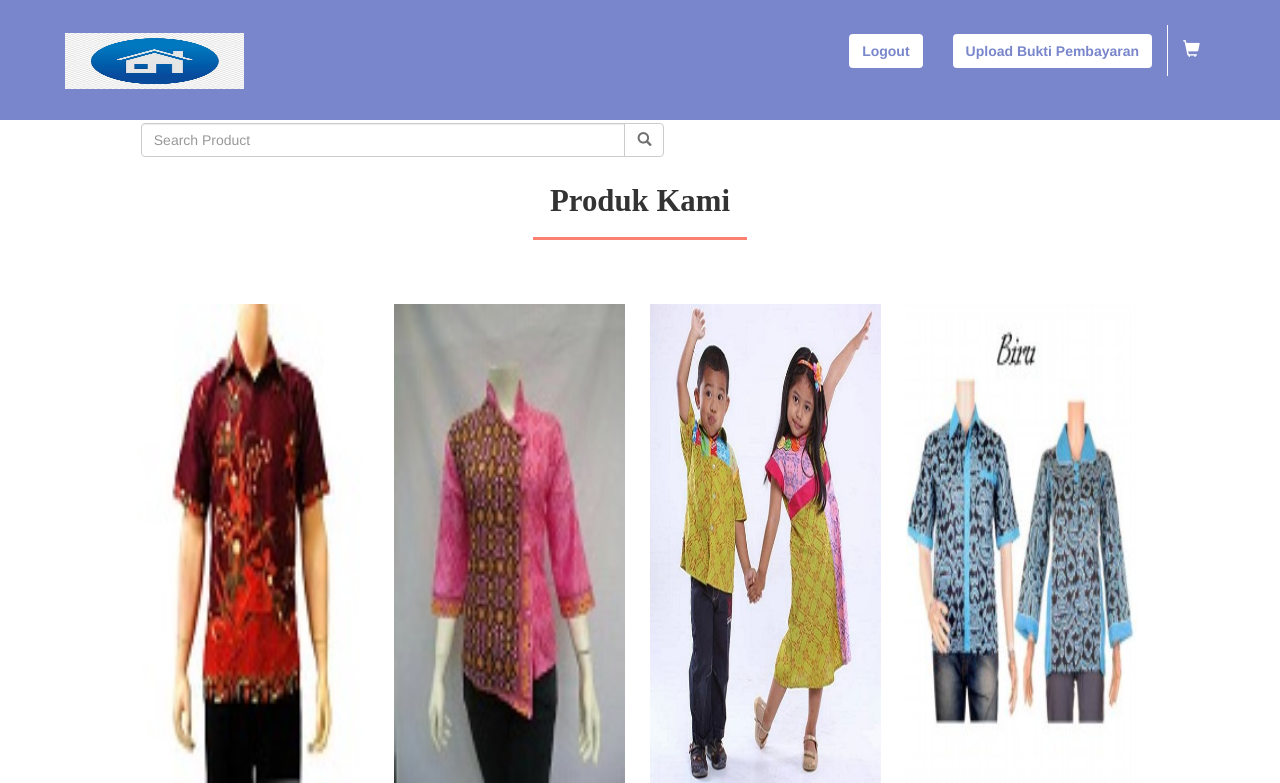
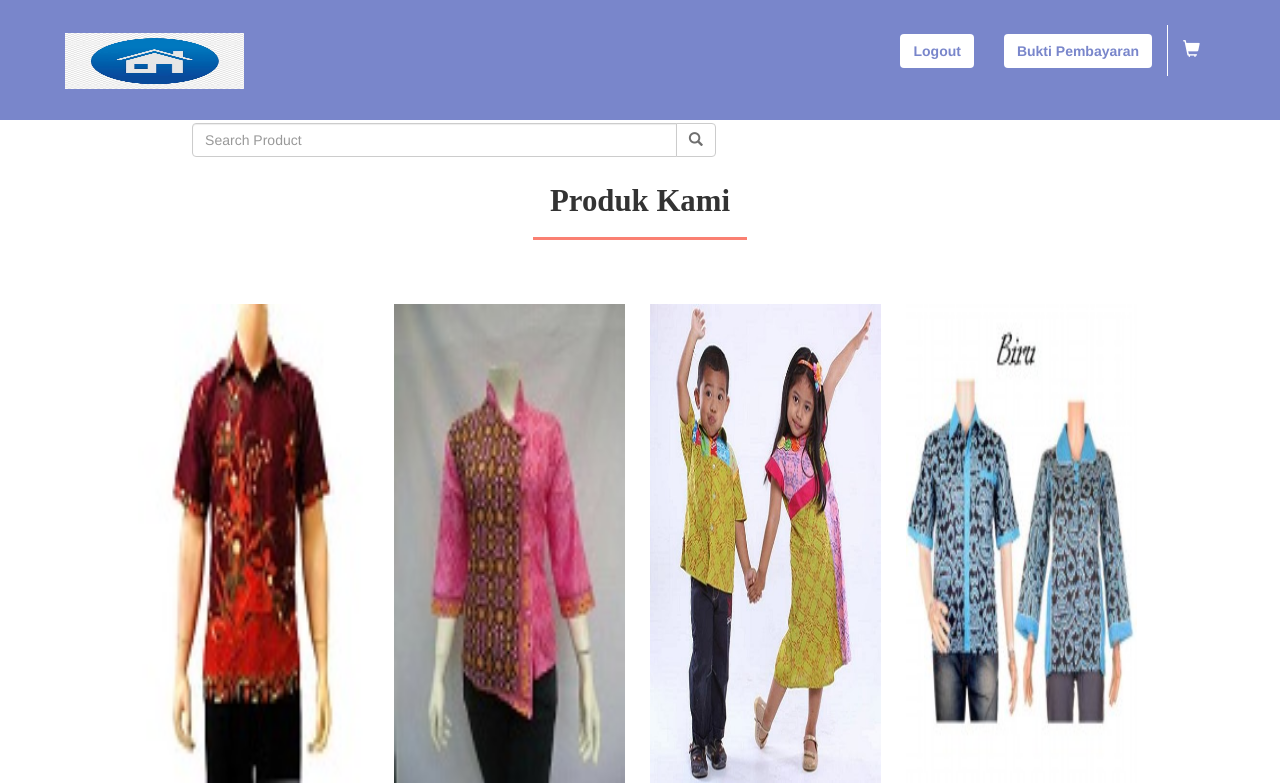
Before and after one commit to ihsan946/D-JCollection, a PHP site: page /home.php in a window 1280 px wide. Shown: the top 783 px of the page. Run offline with PHP 8.4, Linux system fonts and the light colour scheme; a user stored in the database is signed in; data comes from the database, SQL or seed files in the repository.

Commit message:
rubah tulisan upload bukti pembayaran menjadi bukti pembayaran

```diff
--- a/component/nav.php
+++ b/component/nav.php
@@ -38,7 +38,7 @@
             background-color: white;"><b>Logout</b></button></a>
             <li>
                 <a href="proses/upload_tf.php"><button class="btn navbar-btn" id="btn-logout" style="color:#7986cb;margin-top:-0.8vh;
-                        background-color: white;"><b>Upload Bukti Pembayaran</b></button></a>
+                        background-color: white;"><b>Bukti Pembayaran</b></button></a>
             </li>
             ';
           }
```
